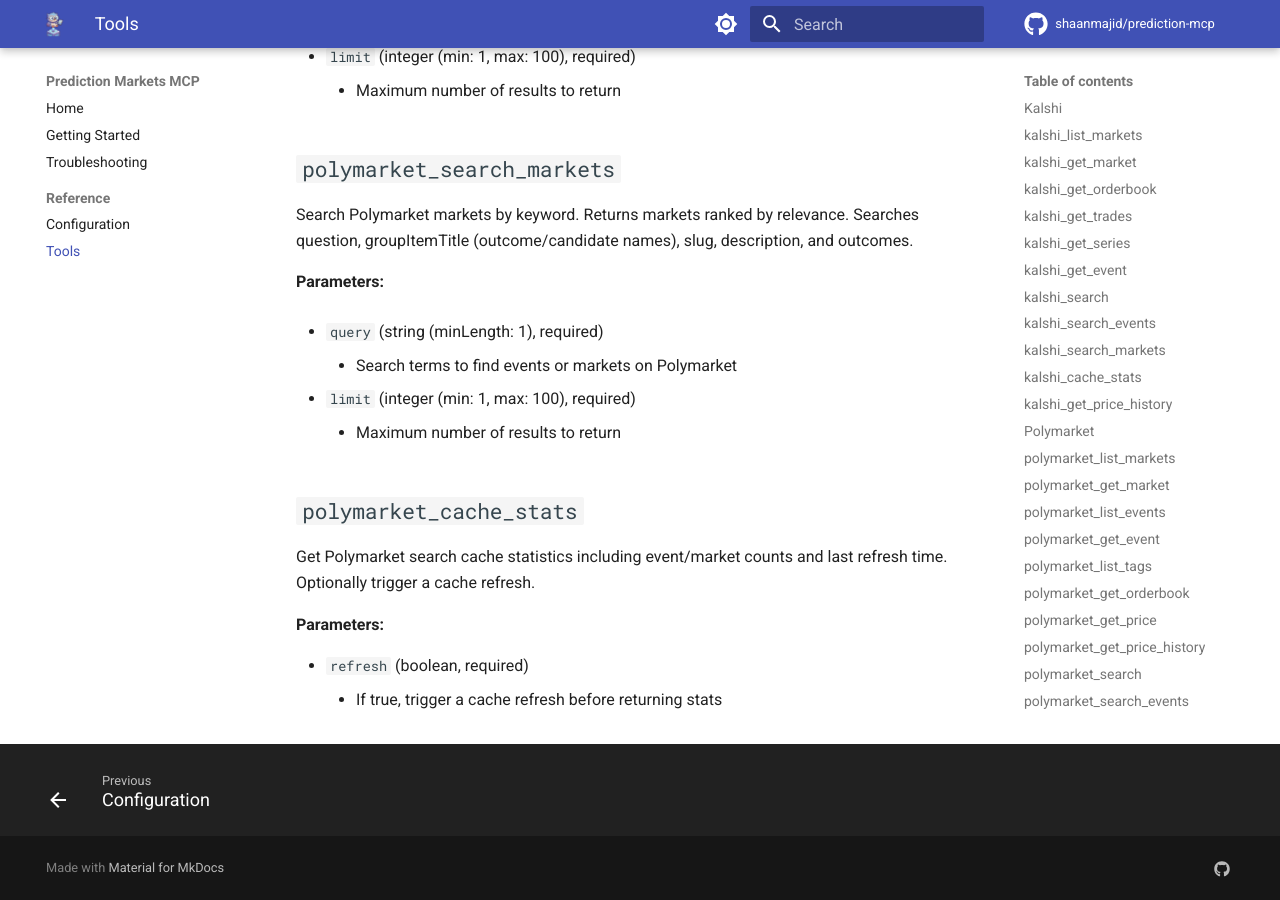
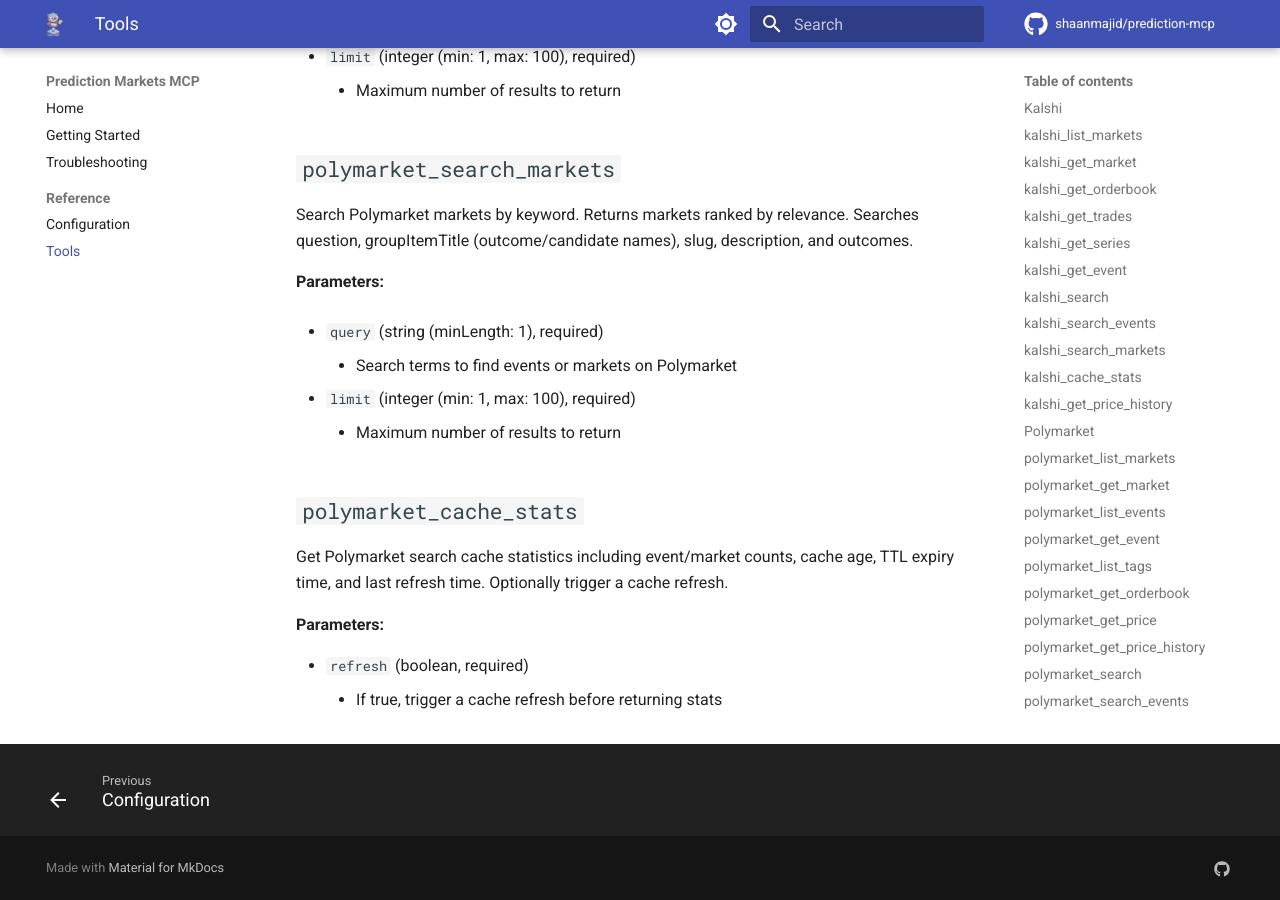
Before and after one commit to shaanmajid/prediction-mcp, an MkDocs documentation site: the page built from docs/reference/tools.md, in a window 1280 px wide and 900 px high, scrolled down 7690 px. Built offline with MkDocs 1.6.1 and Material for MkDocs 9.7.7, drawn with Linux system fonts in a browser that asks for light colours; comment, search, counter and statistics services are not loaded; the version menu is left out; some of the changed text lies outside the part shown.

Commit message:
docs: update cache_stats tool descriptions for TTL fields
Document new expires_in_seconds field and TTL behavior for
both kalshi_cache_stats and polymarket_cache_stats tools.

```diff
--- a/docs/reference/tools.md
+++ b/docs/reference/tools.md
@@ -108,7 +108,7 @@ Search Kalshi markets by keyword. Returns markets ranked by relevance. Searches
 
 ## `kalshi_cache_stats`
 
-Get search cache statistics including event/market counts and last refresh time. Optionally trigger a cache refresh.
+Get search cache statistics including event/market counts, cache age, TTL expiry time, and last refresh time. Optionally trigger a cache refresh.
 
 **Parameters:**
 
@@ -275,7 +275,7 @@ Search Polymarket markets by keyword. Returns markets ranked by relevance. Searc
 
 ## `polymarket_cache_stats`
 
-Get Polymarket search cache statistics including event/market counts and last refresh time. Optionally trigger a cache refresh.
+Get Polymarket search cache statistics including event/market counts, cache age, TTL expiry time, and last refresh time. Optionally trigger a cache refresh.
 
 **Parameters:**
 
```
Also changed, not shown: docs/reference/configuration.md (+6 -0 lines).
